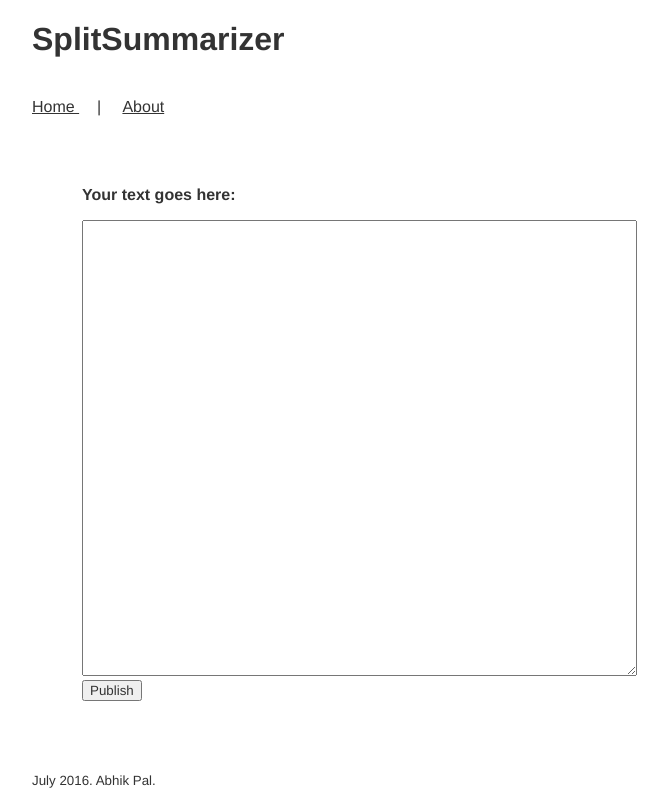
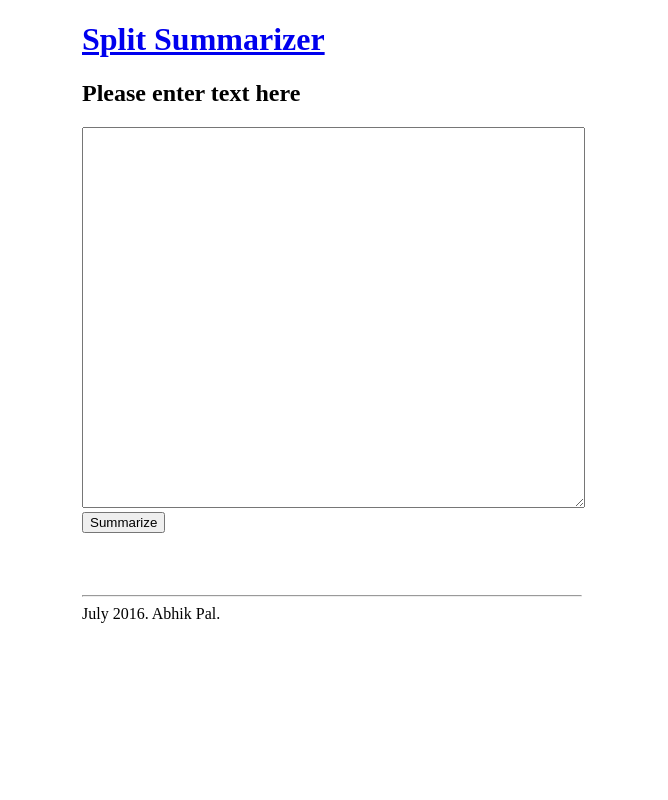
Before and after one commit to luigidintrono/splitsummarizer-web, a Flask app: page / in a window 1280 px wide. Shown: the whole page, without its empty margins (308-976 px from the left). Run offline with Flask 2, Linux system fonts and the light colour scheme.

Commit message:
Removed HTML bloat from prototype.

```diff
--- a/app/templates/base.html
+++ b/app/templates/base.html
@@ -3,45 +3,30 @@
     <head>
         <title>
             {% if title %}
-    {{ title }} |  SplitSummarizer
+                {{ title }} |  Split
             {% else %}
-    Welcome to SplitSummarizer
+                Welcome to Split
             {% endif %}
         </title>
-    <style type="text/css">
-    * {
-        font-family: "Helvetica", "Arial", sans-serif;
-        color: rgb(51, 51, 51);
-    }
+    </head>
 
-    textarea
-    {
-        font-size: 1em;
-    }
-    </style>
-</head>
-<body style="margin:auto; width: 600px;">
+    <body style="width: 500px; margin: auto;">
         <header>
-        <h1> SplitSummarizer </h1>
-        <br/>
-        <nav>
-            <a href="/index"> Home </a>
-            &nbsp;&nbsp;&nbsp;&nbsp;|&nbsp;&nbsp;&nbsp;&nbsp;
-            <a href="/about"> About </a>
-        </nav>
+            <h1>
+                <a href="/index">Split Summarizer</a>
+            </h1>
         </header>
 
-    <br/><br/><br/>
-
-    <main style="width:500px; margin:auto;">
+        <main>
             {% block content %}
-
             {% endblock %}
         </main>
 
-    <br><br><br>
+        <br/><br/><br/>
+        <hr/>
+
         <footer>
-        <small>July 2016. Abhik Pal.</small>
+            <span>July 2016. Abhik Pal.</span>
         </footer>
     </body>
 </html>
--- a/app/templates/index.html
+++ b/app/templates/index.html
@@ -1,13 +1,20 @@
 {% extends "base.html" %}
 {% block content %}
+    <h2>
+        Please enter text here
+    </h2>
 
-<p>
-    <b>Your text goes here:</b><br/>
-    <form action="" method="post" name="summarizor">
-        {{form.hidden_tag()}}
+    <form   action=""
+            method="post"
+            name="spsum_main_text_grabber">
+
+        {{ form.hidden_tag() }}
         {{ form.article_text(cols="60", rows="25") }}
 
-        <input type=submit value="Publish">
+        <br>
+
+        <input  type=submit
+                name="spsum_submit_text"
+                value="Summarize">
     </form>
-</p>
 {% endblock %}
--- a/app/templates/summary.html
+++ b/app/templates/summary.html
@@ -1,7 +1,8 @@
 {% extends "base.html" %}
+
 {% block content %}
 
-<b>Here is the summary:</b><br/>
+    <h2>Summary</h2>
 
     <p>
     {% with message = get_flashed_messages()  %}
```
Lines whose indentation alone changed are shown as unchanged.
